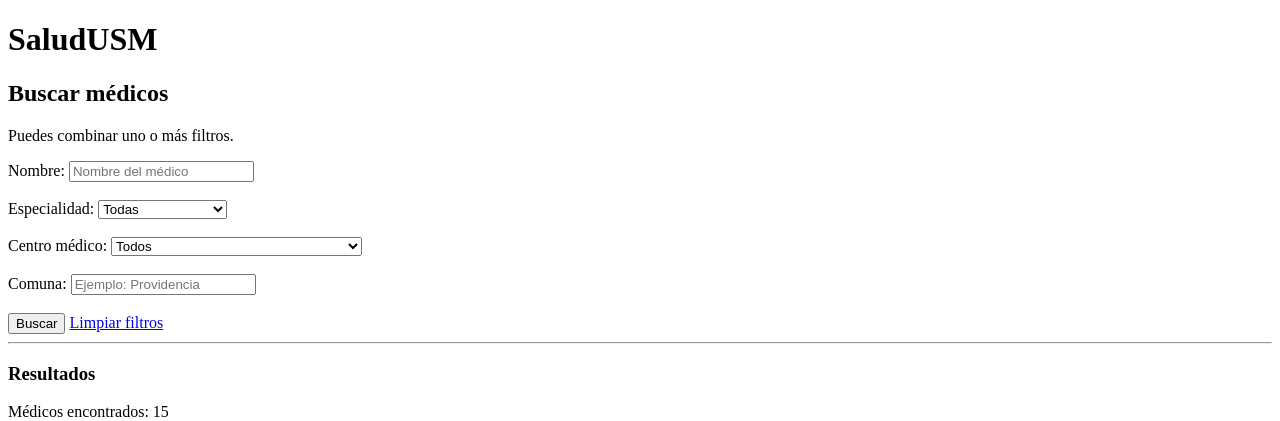
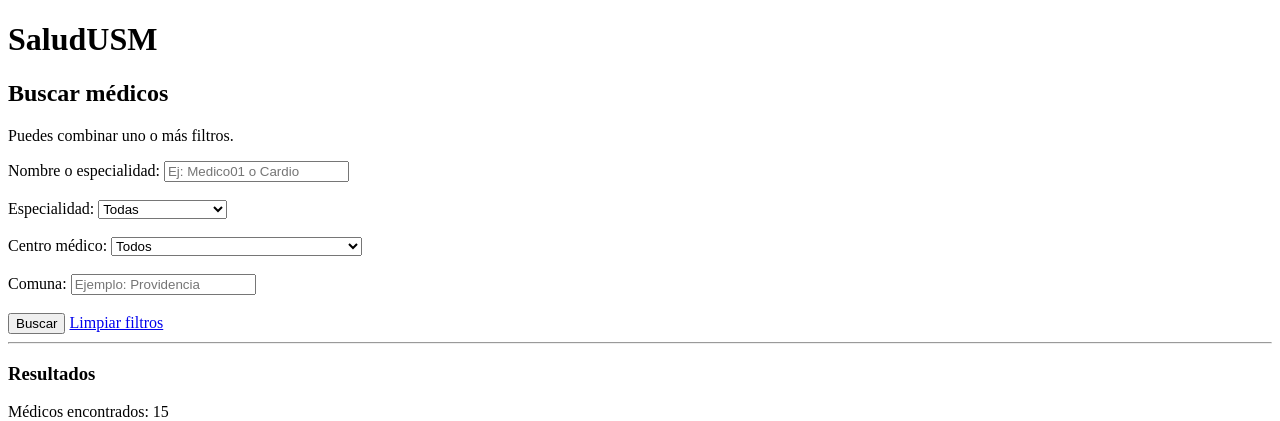
Before and after one commit to mvallejos7/SaludUSM-Tarea2-INF239, a PHP site: page /buscar_medicos.php in a window 1280 px wide. Shown: the top 421 px of the page. Run offline with PHP 8.4, Linux system fonts and the light colour scheme; data comes from the database, SQL or seed files in the repository; data that the repository does not hold is empty.

Commit message:
Corregir busqueda de medicos y disponibilidad

```diff
--- a/PHP/buscar_medicos.php
+++ b/PHP/buscar_medicos.php
@@ -103,17 +103,37 @@ $sql = "
       AND u.rol = 'MEDICO'
 ";
 
-$parametros = [];
-
 // ---------------------------------------------------------
-// Filtro por nombre
+// Filtro por nombre o especialidad
 // ---------------------------------------------------------
 
 if ($nombre !== '') {
 
     $sql .= "
-        AND m.nombre_completo LIKE ?
+        AND (
+            m.nombre_completo LIKE ?
+
+            OR EXISTS (
+                SELECT 1
+
+                FROM medico_especialidad me_nombre
+
+                JOIN especialidad e_nombre
+                    ON me_nombre.id_especialidad =
+                       e_nombre.id_especialidad
+
+                WHERE me_nombre.id_medico =
+                      m.id_medico
+
+                  AND me_nombre.activo = 1
+
+                  AND e_nombre.nombre LIKE ?
+            )
+        )
     ";
+
+    $parametros[] =
+        '%' . $nombre . '%';
 
     $parametros[] =
         '%' . $nombre . '%';
@@ -249,7 +269,7 @@ $medicos =
     <form method="GET">
 
         <label for="nombre">
-            Nombre:
+            Nombre o especialidad:
         </label>
 
         <input
@@ -257,7 +277,7 @@ $medicos =
             id="nombre"
             name="nombre"
             value="<?= htmlspecialchars($nombre) ?>"
-            placeholder="Nombre del médico"
+            placeholder="Ej: Medico01 o Cardio"
         >
 
         <br><br>
```
Also changed, not shown: PHP/paciente/agendar_cita.php (+18 -7 lines), README.md.
